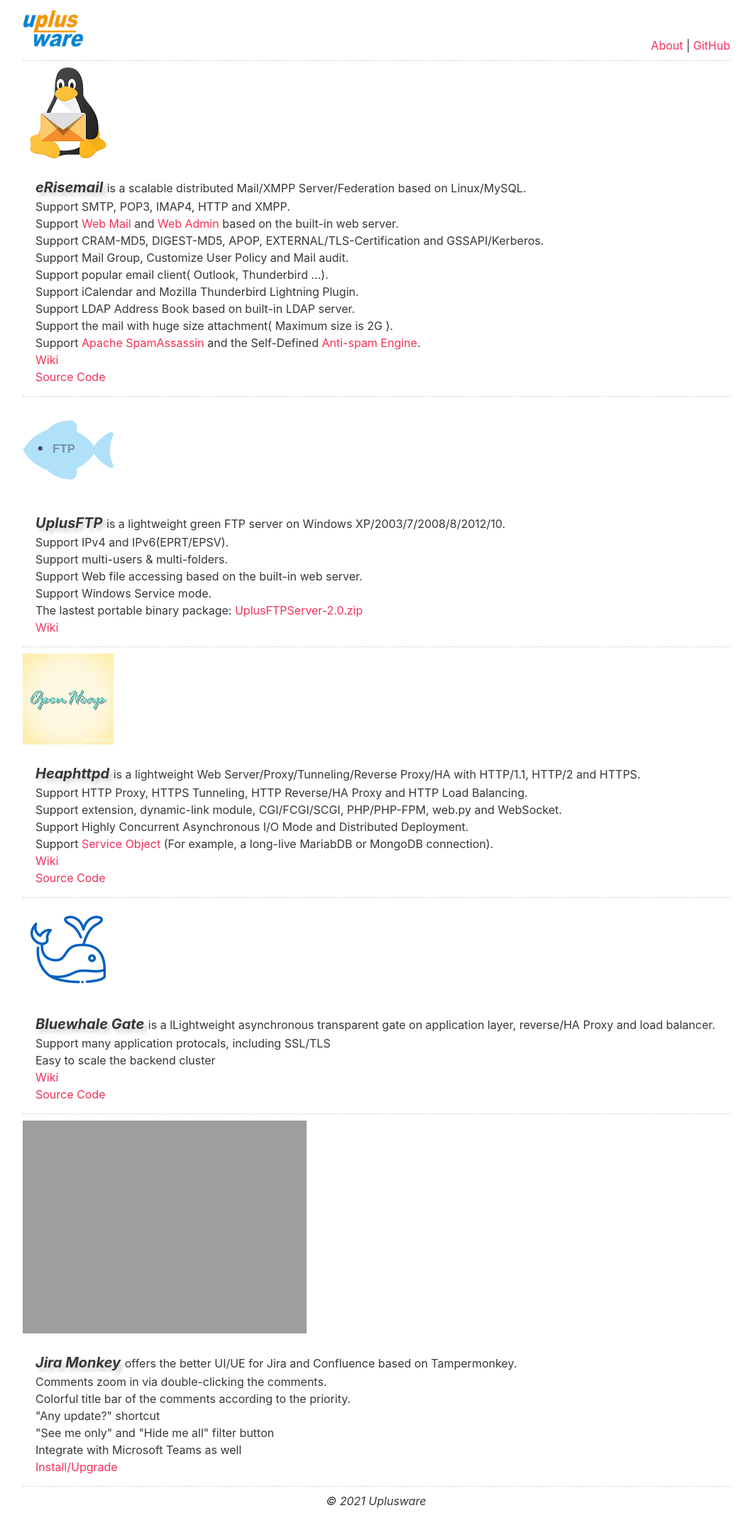
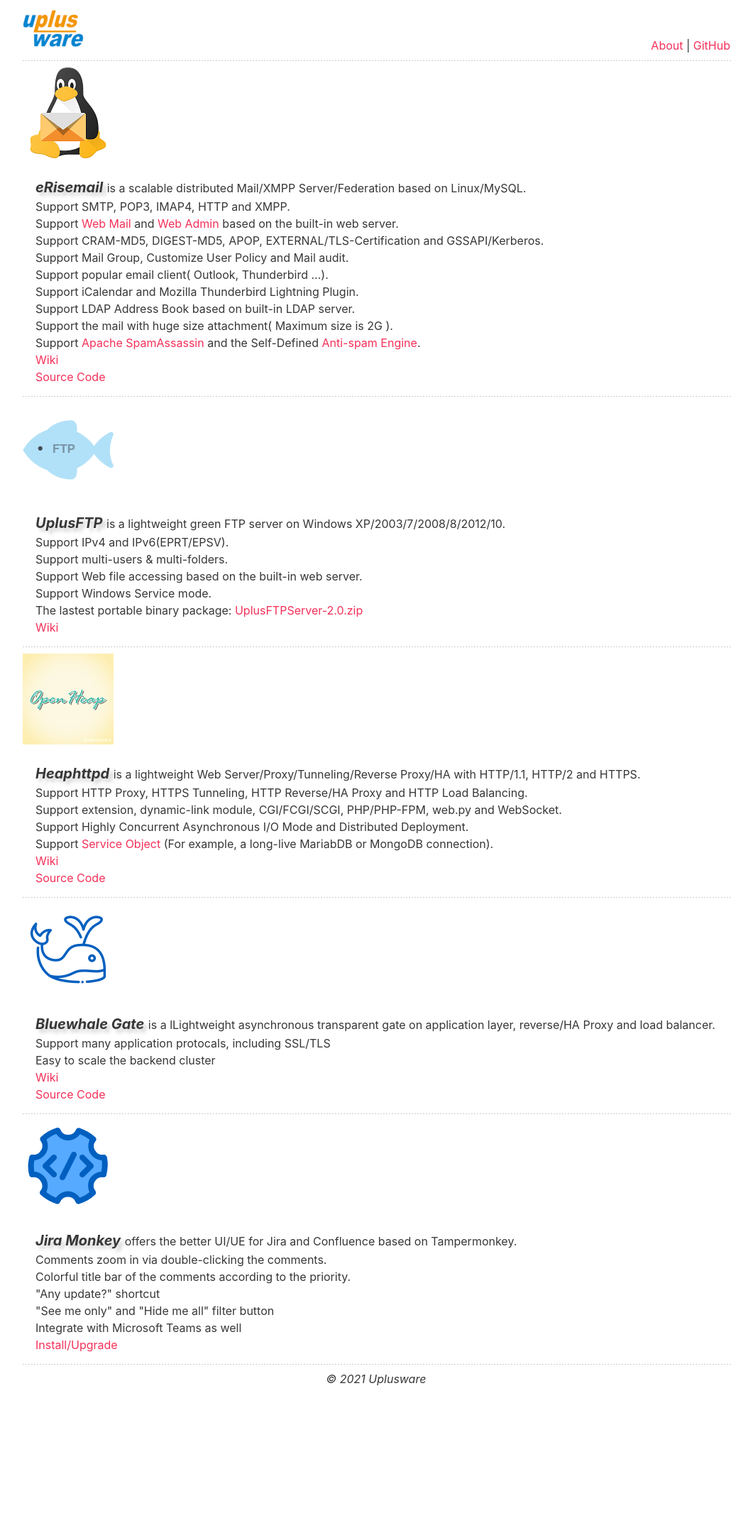
Before and after one commit to uplusware/uplusware.github.io, a Jekyll site: the page index.html, which Jekyll copies as it is, in a window 1280 px wide. Shown: the whole page at 71% size, without its empty margins (110-1171 px from the left). Built offline with Jekyll 4.4.1, drawn with Linux system fonts in a browser that asks for light colours; after the commit the page ends 1991 px from its top, so only the background shows below that.

Commit message:
Update index.html

```diff
--- a/index.html
+++ b/index.html
@@ -77,7 +77,7 @@
 		</ul>
 		<hr>
 		<table width="100%"><tr><td width="138">
-			<img src="https://uplusware.github.io/images/other_tools.png" alt="Other tools">
+			<img src="https://uplusware.github.io/images/jira_monkey.png" alt="Other tools">
 		</td><td valign="middle">
 		</td></tr></table>
 		<ul>
```
